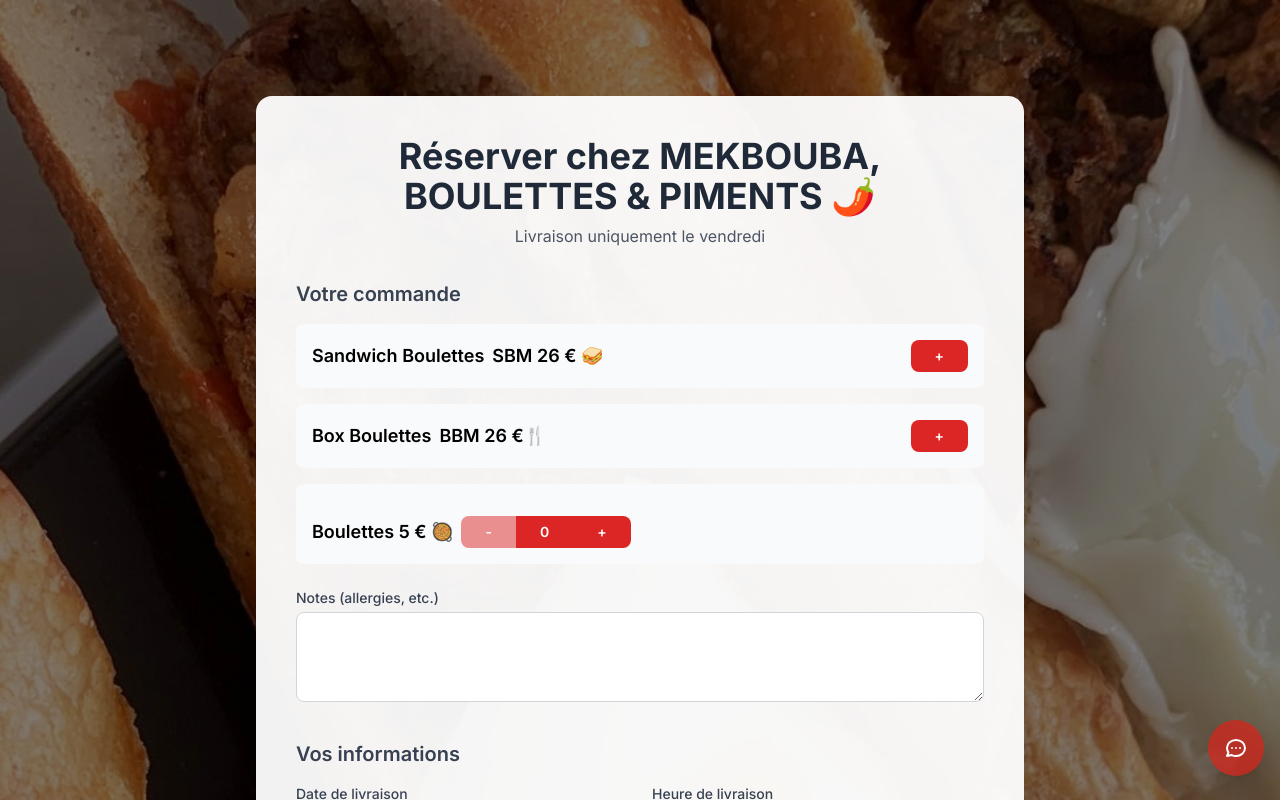
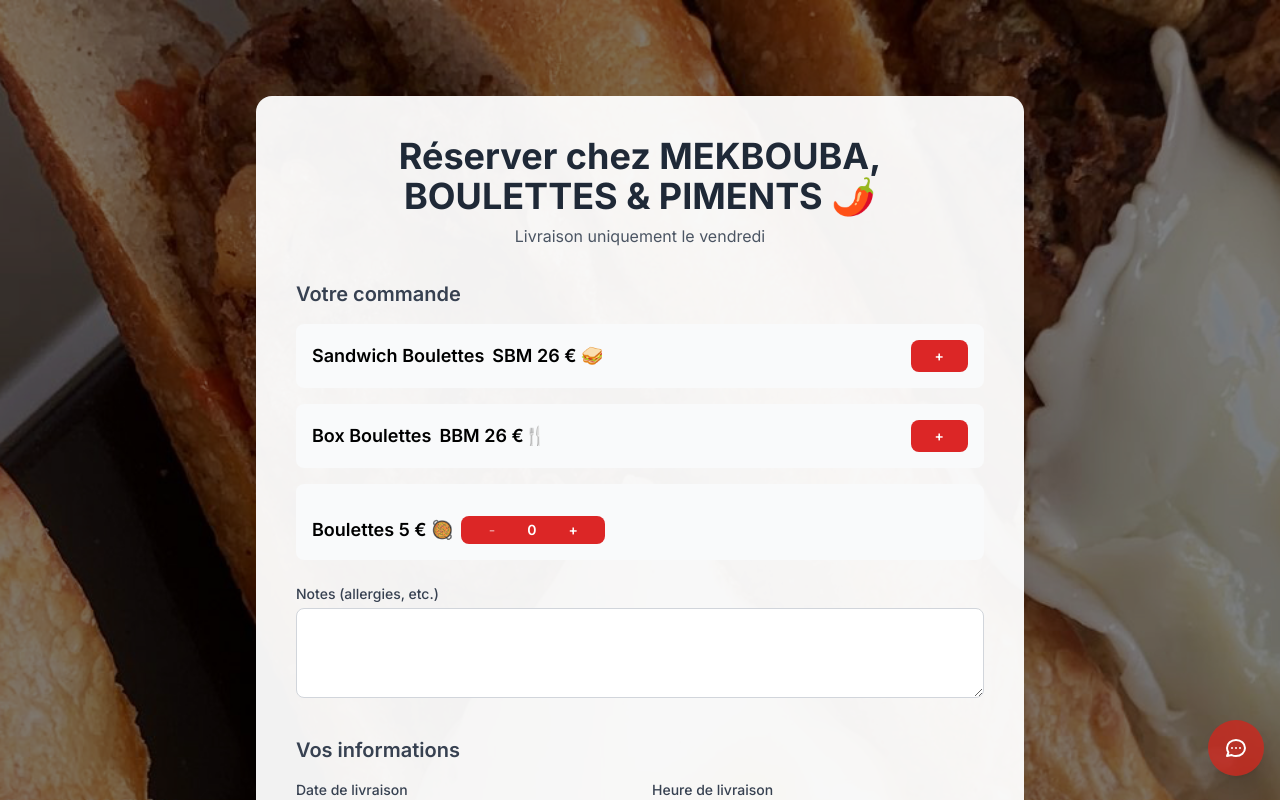
Before and after one commit to jimeye/mekboubaV2, a Next.js app: page /reservation in a window 1280 px wide. Shown: the top 800 px of the page. Built offline with nearby package versions, Linux system fonts and the light colour scheme.

Commit message:
Stepper Boulettes 5 € 🥘 : largeur totale identique au bouton + SBM/BBM, boutons - et + inclus

```diff
--- a/app/reservation/page.js
+++ b/app/reservation/page.js
@@ -340,20 +340,22 @@
                   <div className="bg-gray-50 p-4 rounded-lg mt-4 mb-4">
                     <div className="flex items-center mt-4 space-x-2">
                       <span className="font-semibold text-lg leading-tight">Boulettes 5 € 🥘</span>
-                      <div className="flex items-center ml-auto">
+                      <div className="flex items-center ml-auto w-36 justify-end">
+                        <div className="flex bg-accent-red rounded-lg overflow-hidden w-full justify-center">
                           <button
                             type="button"
-                          className="bg-accent-red text-white rounded-l-lg px-4 md:px-6 py-1 md:py-1.5 font-semibold text-sm disabled:opacity-50"
+                            className="text-white px-4 py-1 font-semibold text-sm disabled:opacity-50"
                             onClick={() => setFormData(prev => ({ ...prev, boulettesSuppGlobal: Math.max(0, prev.boulettesSuppGlobal - 1) }))}
                             disabled={formData.boulettesSuppGlobal <= 0}
                           >-</button>
-                        <span className="bg-accent-red text-white px-4 md:px-6 py-1 md:py-1.5 font-semibold text-sm select-none rounded-none">{formData.boulettesSuppGlobal}</span>
+                          <span className="text-white px-4 py-1 font-semibold text-sm select-none flex items-center justify-center">{formData.boulettesSuppGlobal}</span>
                           <button
                             type="button"
-                          className="bg-accent-red text-white rounded-r-lg px-4 md:px-6 py-1 md:py-1.5 font-semibold text-sm disabled:opacity-50"
+                            className="text-white px-4 py-1 font-semibold text-sm disabled:opacity-50"
                             onClick={() => setFormData(prev => ({ ...prev, boulettesSuppGlobal: Math.min(20, prev.boulettesSuppGlobal + 1) }))}
                             disabled={formData.boulettesSuppGlobal >= 20}
                           >+</button>
+                        </div>
                       </div>
                     </div>
                   </div>
```
Lines whose indentation alone changed are shown as unchanged.
